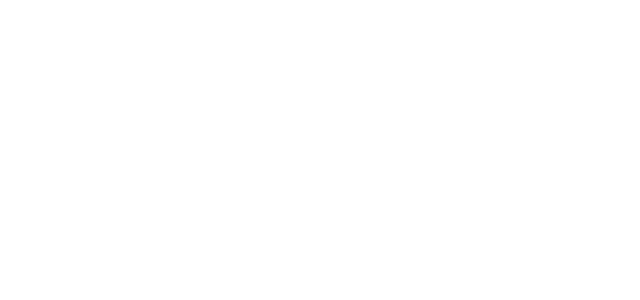
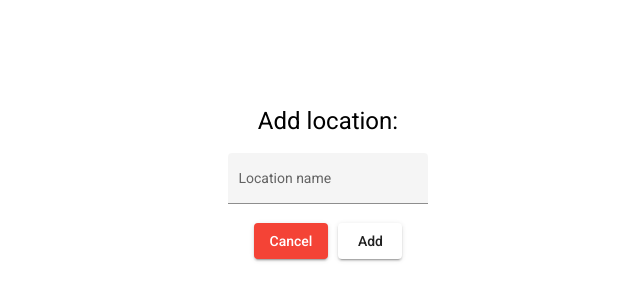
Before and after one commit to roberto-ng/weather, an Angular app: page /add-location in a window 1280 px wide. Before the commit this address led to /. Shown: the part 218-518 px from the top of the page, without its empty margins (312-952 px from the left). Built offline with nearby package versions, Linux system fonts and the light colour scheme.

Commit message:
Criar add-location-page

```diff
--- a/angular.json
+++ b/angular.json
@@ -31,6 +31,7 @@
               "src/assets"
             ],
             "styles": [
+              "./node_modules/@angular/material/prebuilt-themes/deeppurple-amber.css",
               "src/styles.scss"
             ],
             "scripts": []
@@ -99,6 +100,7 @@
               "src/assets"
             ],
             "styles": [
+              "./node_modules/@angular/material/prebuilt-themes/deeppurple-amber.css",
               "src/styles.scss"
             ],
             "scripts": []
--- a/package.json
+++ b/package.json
@@ -12,10 +12,12 @@
   "private": true,
   "dependencies": {
     "@angular/animations": "^14.1.0",
+    "@angular/cdk": "^14.1.0",
     "@angular/common": "^14.1.0",
     "@angular/compiler": "^14.1.0",
     "@angular/core": "^14.1.0",
     "@angular/forms": "^14.1.0",
+    "@angular/material": "^14.1.0",
     "@angular/platform-browser": "^14.1.0",
     "@angular/platform-browser-dynamic": "^14.1.0",
     "@angular/router": "^14.1.0",
--- /dev/null
+++ b/src/app/add-location-page/add-location-page.component.html
@@ -0,0 +1,20 @@
+<div class="page">
+  <p class="mat-h1">Add location:</p>
+
+  <form [formGroup]="locationForm" (ngSubmit)="handleSubmit($event)">
+    <mat-form-field class="form-field" appearance="fill">
+      <mat-label>Location name</mat-label>
+      <input matInput type="text" formControlName="name">
+    </mat-form-field>
+
+    <div>
+      <a mat-raised-button color="warn" routerLink="/">
+        Cancel
+      </a>
+
+      <button mat-raised-button type="submit">
+        Add
+      </button>
+    </div>
+  </form>
+</div>
--- /dev/null
+++ b/src/app/add-location-page/add-location-page.component.scss
@@ -0,0 +1,23 @@
+.page {
+    display: flex;
+    height: 100vh;
+
+    flex-direction: column;
+    justify-content: center;
+    align-items: center;
+}
+
+.form-field {
+    width: 200px;
+}
+
+form {
+    display: flex;
+    flex-direction: column;
+    justify-content: center;
+    align-items: center;
+
+    button {
+        margin-left: 10px;
+    }
+}
--- /dev/null
+++ b/src/app/add-location-page/add-location-page.component.ts
@@ -0,0 +1,23 @@
+import { Component, OnInit } from '@angular/core';
+import { Form, FormControl, FormGroup } from '@angular/forms';
+
+@Component({
+  selector: 'app-add-location-page',
+  templateUrl: './add-location-page.component.html',
+  styleUrls: ['./add-location-page.component.scss']
+})
+export class AddLocationPageComponent implements OnInit {
+  locationForm = new FormGroup({
+    name: new FormControl(''),
+  });
+
+  constructor() { }
+
+  ngOnInit(): void {
+  }
+
+  handleSubmit(e: Event) {
+    e.preventDefault();
+    window.alert(this.locationForm.value.name);
+  }
+}
--- a/src/app/app-routing.module.ts
+++ b/src/app/app-routing.module.ts
@@ -1,9 +1,12 @@
 import { NgModule } from '@angular/core';
 import { RouterModule, Routes } from '@angular/router';
+
 import { HomeComponent } from './home/home.component';
+import { AddLocationPageComponent } from './add-location-page/add-location-page.component';
 
 const routes: Routes = [
   { path: '', component: HomeComponent },
+  { path: 'add-location', component: AddLocationPageComponent },
 ];
 
 @NgModule({
--- a/src/app/home/home.component.html
+++ b/src/app/home/home.component.html
@@ -1 +1,10 @@
 <p>home works!</p>
+
+<a
+    mat-fab
+    color="warn"
+    class="fab"
+    routerLink="/add-location"
+>
+    <mat-icon>add</mat-icon>
+</a>
--- a/src/app/home/home.component.scss
+++ b/src/app/home/home.component.scss
@@ -0,0 +1,5 @@
+.fab {
+    position: fixed;
+    bottom: 20px;
+    right: 20px;
+}
--- a/src/index.html
+++ b/src/index.html
@@ -6,8 +6,11 @@
   <base href="/">
   <meta name="viewport" content="width=device-width, initial-scale=1">
   <link rel="icon" type="image/x-icon" href="favicon.ico">
+  <link rel="preconnect" href="https://fonts.gstatic.com">
+  <link href="https://fonts.googleapis.com/css2?family=Roboto:wght@300;400;500&display=swap" rel="stylesheet">
+  <link href="https://fonts.googleapis.com/icon?family=Material+Icons" rel="stylesheet">
 </head>
-<body>
+<body class="mat-typography">
   <app-root></app-root>
 </body>
 </html>
--- a/src/styles.scss
+++ b/src/styles.scss
@@ -1 +1,4 @@
 /* You can add global styles to this file, and also import other style files */
+
+html, body { height: 100%; }
+body { margin: 0; font-family: Roboto, "Helvetica Neue", sans-serif; }
```
Also changed, not shown: src/app/app.module.ts (+18 -1 lines), 2 other files (tests, documents, lock files or other folders).
